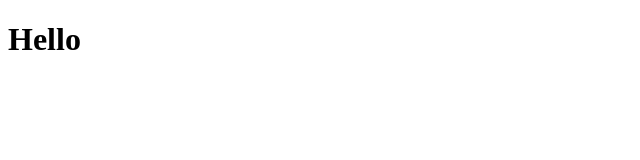
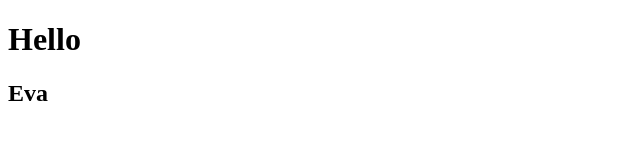
Before and after one commit to Eva-Melnik/Tutorial, a plain HTML site: page index.html in a window 1280 px wide. Shown: the full height of the page, 0-640 px from the left. Drawn offline with Linux system fonts and the light colour scheme.

Commit message:
добавляє ім'я

```diff
--- a/index.html
+++ b/index.html
@@ -8,5 +8,6 @@
   </head>
   <body>
     <h1>Hello</h1>
+    <h2>Eva</h2>
   </body>
 </html>
```
